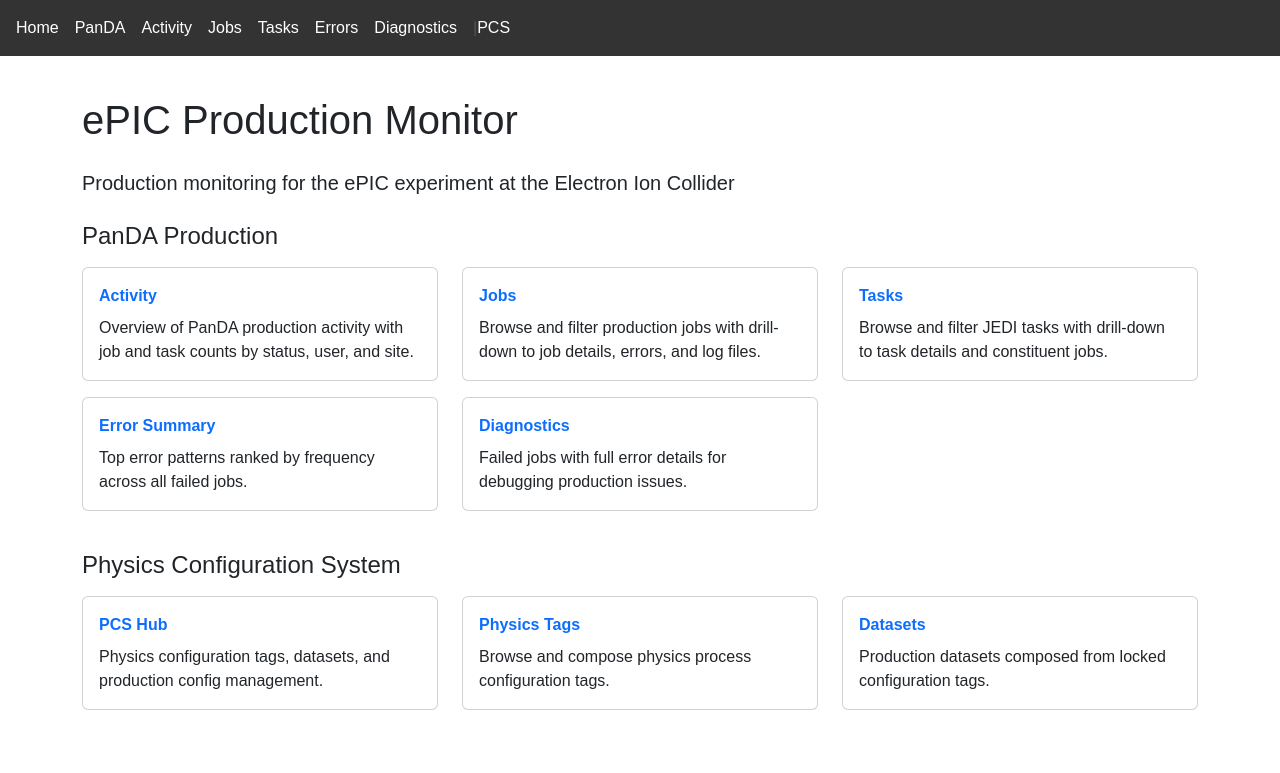
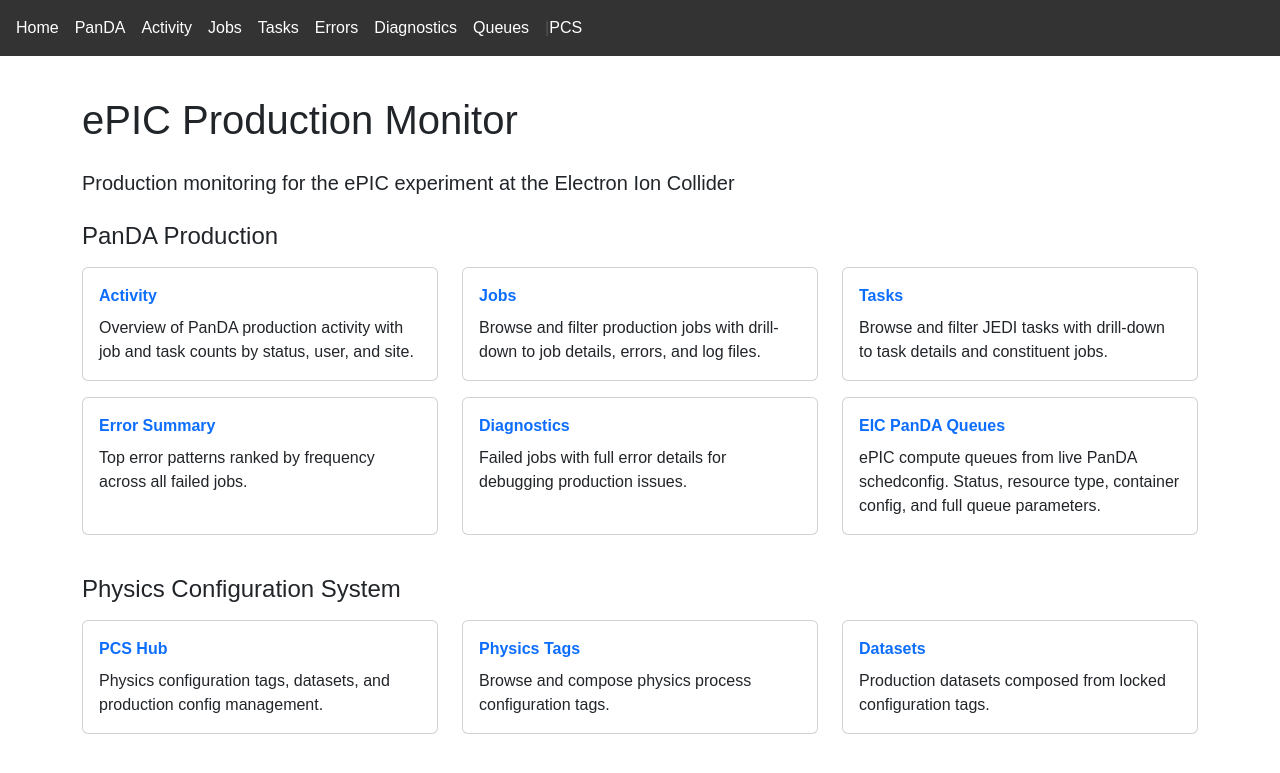
Before and after one commit to BNLNPPS/swf-remote, a Django app: page / in a window 1280 px wide. Shown: the top 773 px of the page. Run offline with Django 5.2, Linux system fonts and the light colour scheme.

Commit message:
Sync with swf-monitor: add EIC queues, complete PCS routes, prod tasks
- Add EIC PanDA Queues page (proxied from swf-monitor) with nav and hub links
- Add all missing PCS routes: categories/create, tag delete/lock,
  datasets compose/add-block, configs compose, entire prod tasks section
- Simplify PCS views: single pcs_proxy handler replaces 20 individual functions
- Future swf-monitor PCS additions only need a URL route, no new view function

Co-Authored-By: Claude Opus 4.6 (1M context) <noreply@anthropic.com>

```diff
--- a/src/remote_app/urls.py
+++ b/src/remote_app/urls.py
@@ -28,32 +28,50 @@ urlpatterns = [
 
     path('panda/view-text/', views.panda_view_text, name='panda_view_text'),
 
-    # PCS (Physics Configuration System) — proxied from swf-monitor
-    path('pcs/', views.pcs_hub, name='pcs_hub'),
-    path('pcs/categories/', views.pcs_categories_list, name='pcs_categories_list'),
+    # EIC PanDA Queues — proxied from swf-monitor
+    path('panda/epic-queues/', views.epic_queues_list, name='epic_queues_list'),
+    path('panda/epic-queues/<str:queue_name>/', views.epic_queue_detail, name='epic_queue_detail'),
+
+    # PCS (Physics Configuration System) — all proxied from swf-monitor
+    path('pcs/', views.pcs_proxy, name='pcs_hub'),
+    path('pcs/categories/', views.pcs_proxy, name='pcs_categories_list'),
+    path('pcs/categories/create/', views.pcs_proxy, name='pcs_category_create'),
 
     # Tag compose (2-panel browse + create) — before generic tag routes
-    path('pcs/tags/<str:tag_type>/compose/', views.pcs_tag_compose, name='pcs_tag_compose'),
-    path('pcs/tags/<str:tag_type>/param-defs/', views.pcs_tag_param_defs, name='pcs_tag_param_defs'),
+    path('pcs/tags/<str:tag_type>/compose/', views.pcs_proxy, name='pcs_tag_compose'),
+    path('pcs/tags/<str:tag_type>/param-defs/', views.pcs_proxy, name='pcs_tag_param_defs'),
 
     # Tags
-    path('pcs/tags/<str:tag_type>/', views.pcs_tags_list, name='pcs_tags_list'),
-    path('pcs/tags/<str:tag_type>/datatable/', views.pcs_tags_datatable_ajax, name='pcs_tags_datatable_ajax'),
-    path('pcs/tags/<str:tag_type>/<int:tag_number>/', views.pcs_tag_detail, name='pcs_tag_detail'),
-    path('pcs/tags/<str:tag_type>/<int:tag_number>/edit/', views.pcs_tag_edit, name='pcs_tag_edit'),
+    path('pcs/tags/<str:tag_type>/', views.pcs_proxy, name='pcs_tags_list'),
+    path('pcs/tags/<str:tag_type>/datatable/', views.pcs_proxy, name='pcs_tags_datatable_ajax'),
+    path('pcs/tags/<str:tag_type>/<int:tag_number>/', views.pcs_proxy, name='pcs_tag_detail'),
+    path('pcs/tags/<str:tag_type>/<int:tag_number>/edit/', views.pcs_proxy, name='pcs_tag_edit'),
+    path('pcs/tags/<str:tag_type>/<int:tag_number>/delete/', views.pcs_proxy, name='pcs_tag_delete'),
+    path('pcs/tags/<str:tag_type>/<int:tag_number>/lock/', views.pcs_proxy, name='pcs_tag_lock'),
 
     # Datasets
-    path('pcs/datasets/', views.pcs_datasets_list, name='pcs_datasets_list'),
-    path('pcs/datasets/datatable/', views.pcs_datasets_datatable_ajax, name='pcs_datasets_datatable_ajax'),
-    path('pcs/datasets/create/', views.pcs_dataset_create, name='pcs_dataset_create'),
-    path('pcs/datasets/<int:pk>/', views.pcs_dataset_detail, name='pcs_dataset_detail'),
+    path('pcs/datasets/compose/', views.pcs_proxy, name='pcs_datasets_compose'),
+    path('pcs/datasets/', views.pcs_proxy, name='pcs_datasets_list'),
+    path('pcs/datasets/datatable/', views.pcs_proxy, name='pcs_datasets_datatable_ajax'),
+    path('pcs/datasets/create/', views.pcs_proxy, name='pcs_dataset_create'),
+    path('pcs/datasets/<int:pk>/', views.pcs_proxy, name='pcs_dataset_detail'),
+    path('pcs/datasets/<int:pk>/add-block/', views.pcs_proxy, name='pcs_dataset_add_block'),
 
     # Production Configs
-    path('pcs/configs/', views.pcs_configs_list, name='pcs_configs_list'),
-    path('pcs/configs/datatable/', views.pcs_configs_datatable_ajax, name='pcs_configs_datatable_ajax'),
-    path('pcs/configs/create/', views.pcs_config_create, name='pcs_config_create'),
-    path('pcs/configs/<int:pk>/', views.pcs_config_detail, name='pcs_config_detail'),
-    path('pcs/configs/<int:pk>/edit/', views.pcs_config_edit, name='pcs_config_edit'),
+    path('pcs/configs/compose/', views.pcs_proxy, name='pcs_prod_configs_compose'),
+    path('pcs/configs/', views.pcs_proxy, name='pcs_configs_list'),
+    path('pcs/configs/datatable/', views.pcs_proxy, name='pcs_configs_datatable_ajax'),
+    path('pcs/configs/create/', views.pcs_proxy, name='pcs_config_create'),
+    path('pcs/configs/<int:pk>/', views.pcs_proxy, name='pcs_config_detail'),
+    path('pcs/configs/<int:pk>/edit/', views.pcs_proxy, name='pcs_config_edit'),
+
+    # Production Tasks
+    path('pcs/tasks/', views.pcs_proxy, name='pcs_tasks_list'),
+    path('pcs/tasks/datatable/', views.pcs_proxy, name='pcs_tasks_datatable_ajax'),
+    path('pcs/tasks/compose/', views.pcs_proxy, name='pcs_task_compose'),
+    path('pcs/tasks/<int:pk>/', views.pcs_proxy, name='pcs_task_detail'),
+    path('pcs/tasks/<int:pk>/delete/', views.pcs_proxy, name='pcs_task_delete'),
+    path('pcs/tasks/<int:pk>/commands/', views.pcs_proxy, name='pcs_task_commands'),
 
     # PCS REST API (catch-all proxy for DRF endpoints)
     path('pcs/api/<path:path>', views.pcs_api_proxy, name='pcs_api_proxy'),
--- a/src/remote_app/views.py
+++ b/src/remote_app/views.py
@@ -203,81 +203,29 @@ def panda_diagnostics_datatable_ajax(request):
 
 
 # ── PCS (Physics Configuration System) ─────────────────────────────────────
-# All PCS views proxy full rendered HTML from swf-monitor. The upstream
-# response uses swf-monitor's base.html and pcs: URL namespace, with paths
-# like /swf-monitor/pcs/... that our proxy() rewrites to /pcs/... .
+# All PCS views proxy full rendered HTML from swf-monitor. Single handler
+# forwards based on request path — no need for per-view functions.
 
-def pcs_hub(request):
-    return monitor_client.proxy(request, '/pcs/')
-
-
-def pcs_categories_list(request):
-    return monitor_client.proxy(request, '/pcs/categories/')
-
-
-def pcs_tag_compose(request, tag_type):
-    return monitor_client.proxy(request, f'/pcs/tags/{tag_type}/compose/')
-
-
-def pcs_tag_param_defs(request, tag_type):
-    return monitor_client.proxy(request, f'/pcs/tags/{tag_type}/param-defs/')
-
-
-def pcs_tags_list(request, tag_type):
-    return monitor_client.proxy(request, f'/pcs/tags/{tag_type}/')
-
-
-def pcs_tags_datatable_ajax(request, tag_type):
-    return monitor_client.proxy(request, f'/pcs/tags/{tag_type}/datatable/')
-
-
-def pcs_tag_detail(request, tag_type, tag_number):
-    return monitor_client.proxy(request, f'/pcs/tags/{tag_type}/{tag_number}/')
-
-
-def pcs_tag_edit(request, tag_type, tag_number):
-    return monitor_client.proxy(request, f'/pcs/tags/{tag_type}/{tag_number}/edit/')
-
-
-def pcs_datasets_list(request):
-    return monitor_client.proxy(request, '/pcs/datasets/')
-
-
-def pcs_datasets_datatable_ajax(request):
-    return monitor_client.proxy(request, '/pcs/datasets/datatable/')
-
-
-def pcs_dataset_create(request):
-    return monitor_client.proxy(request, '/pcs/datasets/create/')
-
-
-def pcs_dataset_detail(request, pk):
-    return monitor_client.proxy(request, f'/pcs/datasets/{pk}/')
-
-
-def pcs_configs_list(request):
-    return monitor_client.proxy(request, '/pcs/configs/')
-
-
-def pcs_configs_datatable_ajax(request):
-    return monitor_client.proxy(request, '/pcs/configs/datatable/')
-
-
-def pcs_config_create(request):
-    return monitor_client.proxy(request, '/pcs/configs/create/')
-
-
-def pcs_config_detail(request, pk):
-    return monitor_client.proxy(request, f'/pcs/configs/{pk}/')
-
-
-def pcs_config_edit(request, pk):
-    return monitor_client.proxy(request, f'/pcs/configs/{pk}/edit/')
+def pcs_proxy(request, **kwargs):
+    """Proxy any PCS page to swf-monitor based on request path."""
+    path = request.path  # e.g. /pcs/tags/p/compose/
+    return monitor_client.proxy(request, path)
 
 
 def pcs_api_proxy(request, path):
-    """Proxy PCS REST API requests (GET only for now)."""
+    """Proxy PCS REST API requests."""
     return monitor_client.proxy(request, f'/pcs/api/{path}')
+
+
+# ── EIC PanDA Queues ──────────────────────────────────────────────────────
+# Proxied from swf-monitor (server-rendered pages).
+
+def epic_queues_list(request):
+    return monitor_client.proxy(request, '/panda/epic-queues/')
+
+
+def epic_queue_detail(request, queue_name):
+    return monitor_client.proxy(request, f'/panda/epic-queues/{queue_name}/')
 
 
 def panda_view_text(request):
--- a/src/templates/base.html
+++ b/src/templates/base.html
@@ -20,6 +20,7 @@
         <a href="{% url 'monitor_app:panda_tasks_list' %}">Tasks</a>
         <a href="{% url 'monitor_app:panda_errors_list' %}">Errors</a>
         <a href="{% url 'monitor_app:panda_diagnostics_list' %}">Diagnostics</a>
+        <a href="{% url 'monitor_app:epic_queues_list' %}">Queues</a>
         <span style="color:#555;">|</span>
         <a href="{% url 'monitor_app:pcs_hub' %}">PCS</a>
         <span class="nav-spacer"></span>
--- a/src/templates/monitor_app/panda_hub.html
+++ b/src/templates/monitor_app/panda_hub.html
@@ -49,6 +49,14 @@
                 </div>
             </div>
         </div>
+        <div class="col-md-4 mb-3">
+            <div class="card h-100">
+                <div class="card-body">
+                    <p class="mb-2"><strong><a href="{% url 'monitor_app:epic_queues_list' %}" class="text-decoration-none">EIC PanDA Queues</a></strong></p>
+                    <p class="card-text">ePIC compute queues from live PanDA schedconfig. Status, resource type, container config, and full queue parameters.</p>
+                </div>
+            </div>
+        </div>
     </div>
 
     <h4 class="mb-3">Physics Configuration System</h4>
```
